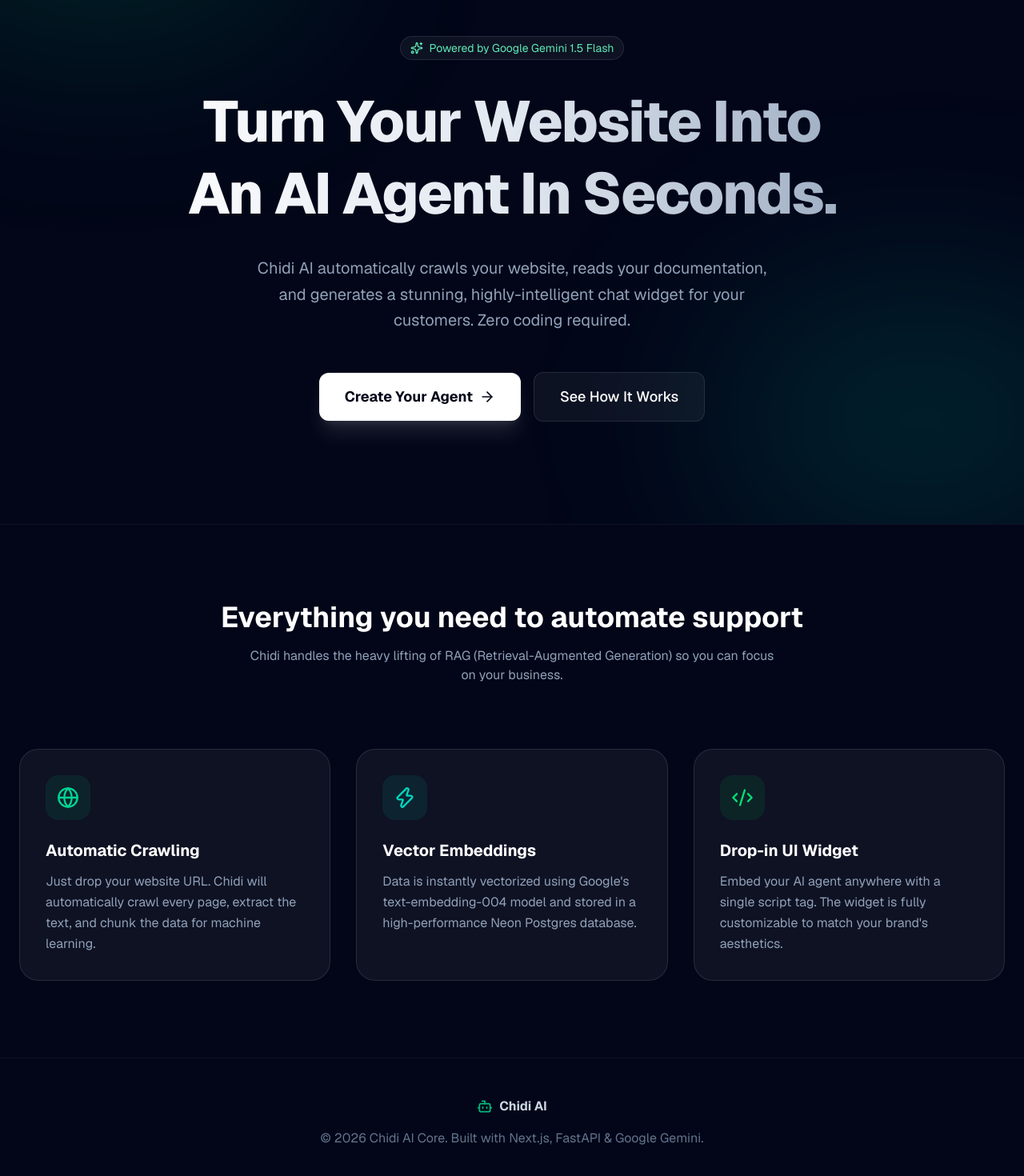
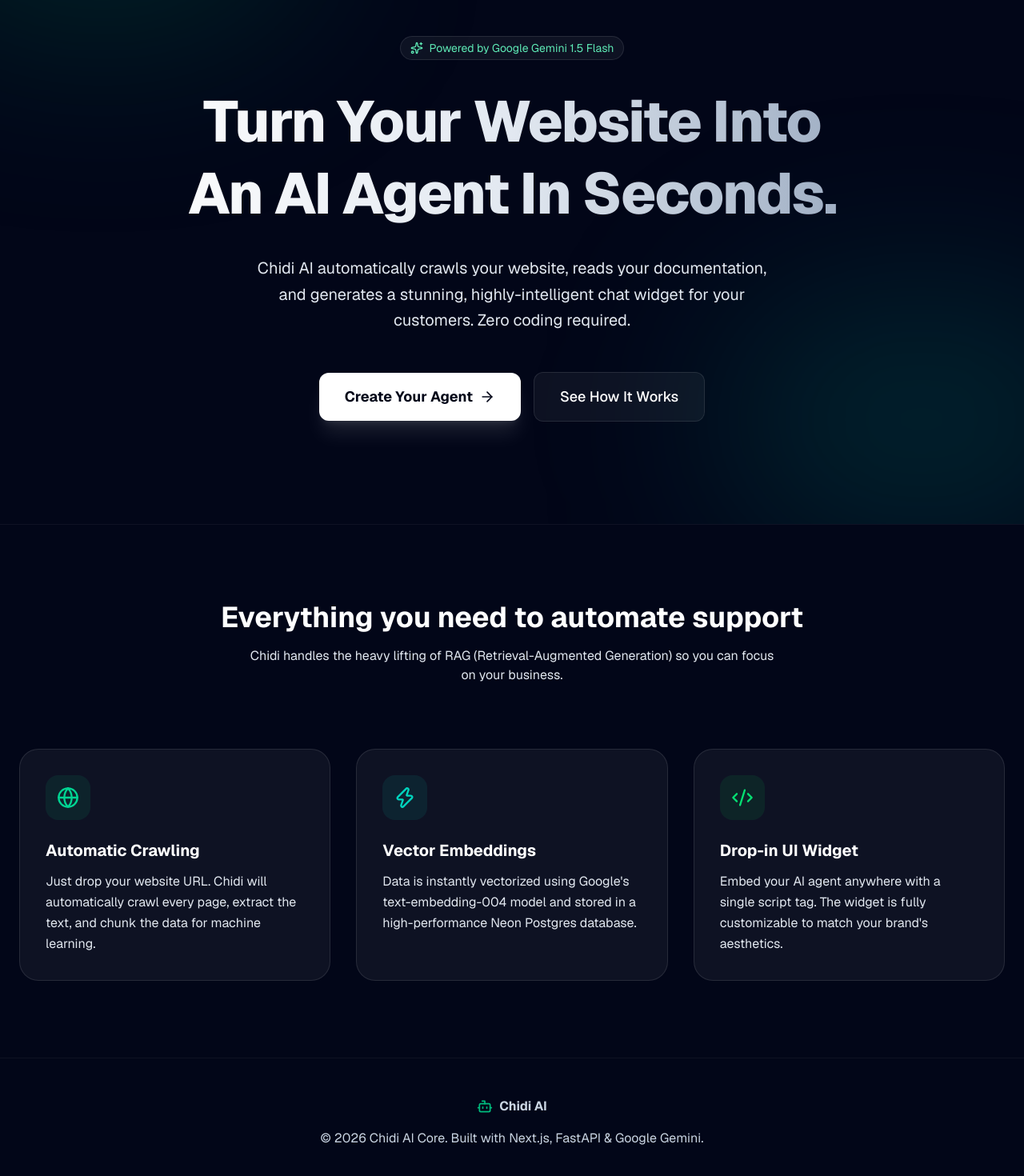
Before and after one commit to Heischidi/Chidi-AI-CORE, a Next.js app in the folder apps/web/: page / in a window 1280 px wide. Shown: the part 196-1666 px from the top of the page at 80% size. Built offline with nearby package versions, Linux system fonts and the light colour scheme.

Commit message:
fix: bypass auth for adding websites, remove max pages ui, brighten text colors

```diff
--- a/apps/web/src/app/page.tsx
+++ b/apps/web/src/app/page.tsx
@@ -48,7 +48,7 @@
             Turn Your Website Into <br /> An AI Agent In Seconds.
           </h1>
 
-          <p className="max-w-2xl mx-auto text-lg sm:text-xl text-slate-400 mb-12 leading-relaxed">
+          <p className="max-w-2xl mx-auto text-lg sm:text-xl text-slate-200 mb-12 leading-relaxed">
             Chidi AI automatically crawls your website, reads your documentation, and generates a stunning, highly-intelligent chat widget for your customers. Zero coding required.
           </p>
 
@@ -69,7 +69,7 @@
         <div className="max-w-7xl mx-auto px-6">
           <div className="text-center mb-20">
             <h2 className="text-3xl sm:text-4xl font-bold text-white mb-4">Everything you need to automate support</h2>
-            <p className="text-slate-400 max-w-2xl mx-auto">Chidi handles the heavy lifting of RAG (Retrieval-Augmented Generation) so you can focus on your business.</p>
+            <p className="text-slate-200 max-w-2xl mx-auto">Chidi handles the heavy lifting of RAG (Retrieval-Augmented Generation) so you can focus on your business.</p>
           </div>
 
           <div className="grid md:grid-cols-3 gap-8">
@@ -79,7 +79,7 @@
                 <Globe className="w-7 h-7 text-emerald-400" />
               </div>
               <h3 className="text-xl font-bold text-white mb-3">Automatic Crawling</h3>
-              <p className="text-slate-400 leading-relaxed">
+              <p className="text-slate-200 leading-relaxed">
                 Just drop your website URL. Chidi will automatically crawl every page, extract the text, and chunk the data for machine learning.
               </p>
             </div>
@@ -90,7 +90,7 @@
                 <Zap className="w-7 h-7 text-teal-400" />
               </div>
               <h3 className="text-xl font-bold text-white mb-3">Vector Embeddings</h3>
-              <p className="text-slate-400 leading-relaxed">
+              <p className="text-slate-200 leading-relaxed">
                 Data is instantly vectorized using Google's text-embedding-004 model and stored in a high-performance Neon Postgres database.
               </p>
             </div>
@@ -101,7 +101,7 @@
                 <Code2 className="w-7 h-7 text-green-400" />
               </div>
               <h3 className="text-xl font-bold text-white mb-3">Drop-in UI Widget</h3>
-              <p className="text-slate-400 leading-relaxed">
+              <p className="text-slate-200 leading-relaxed">
                 Embed your AI agent anywhere with a single script tag. The widget is fully customizable to match your brand's aesthetics.
               </p>
             </div>
@@ -110,7 +110,7 @@
       </section>
 
       {/* Footer */}
-      <footer className="relative z-10 border-t border-white/5 py-12 text-center text-slate-500">
+      <footer className="relative z-10 border-t border-white/5 py-12 text-center text-slate-300">
         <div className="flex items-center justify-center gap-2 mb-4">
           <Bot className="w-5 h-5 text-emerald-500" />
           <span className="font-bold text-slate-300">Chidi AI</span>
--- a/apps/web/src/components/websites/AddWebsiteModal.tsx
+++ b/apps/web/src/components/websites/AddWebsiteModal.tsx
@@ -11,7 +11,6 @@
 
 export default function AddWebsiteModal({ isOpen, onClose, onSuccess }: AddWebsiteModalProps) {
   const [url, setUrl] = useState('');
-  const [maxPages, setMaxPages] = useState('50');
   const [isSubmitting, setIsSubmitting] = useState(false);
   const [error, setError] = useState<string | null>(null);
 
@@ -31,7 +30,7 @@
         },
         body: JSON.stringify({
           base_url: url,
-          max_pages: parseInt(maxPages),
+          max_pages: 10000,
           crawl_depth: 3
         })
       });
@@ -41,7 +40,6 @@
       }
 
       setUrl('');
-      setMaxPages('50');
       onSuccess();
       onClose();
     } catch (err) {
@@ -81,23 +79,7 @@
               <p className="text-xs text-slate-500 mt-1">We will automatically crawl and index the pages on this domain.</p>
             </div>
 
-            <div>
-              <label className="block text-sm font-medium text-slate-700 mb-1">Max Pages to Crawl</label>
-              <div className="relative">
-                <div className="absolute inset-y-0 left-0 pl-3 flex items-center pointer-events-none">
-                  <Layers className="h-5 w-5 text-slate-400" />
-                </div>
-                <input
-                  type="number"
-                  min="1"
-                  max="1000"
-                  value={maxPages}
-                  onChange={(e) => setMaxPages(e.target.value)}
-                  className="pl-10 w-full rounded-xl border border-slate-200 px-4 py-2 text-sm focus:border-indigo-500 focus:ring-1 focus:ring-indigo-500 outline-none transition-all"
-                  required
-                />
-              </div>
-            </div>
+
 
             {error && (
               <div className="p-3 rounded-lg bg-red-50 text-red-600 text-sm">
```
Also changed, not shown: 1 other file (tests, documents, lock files or other folders).
